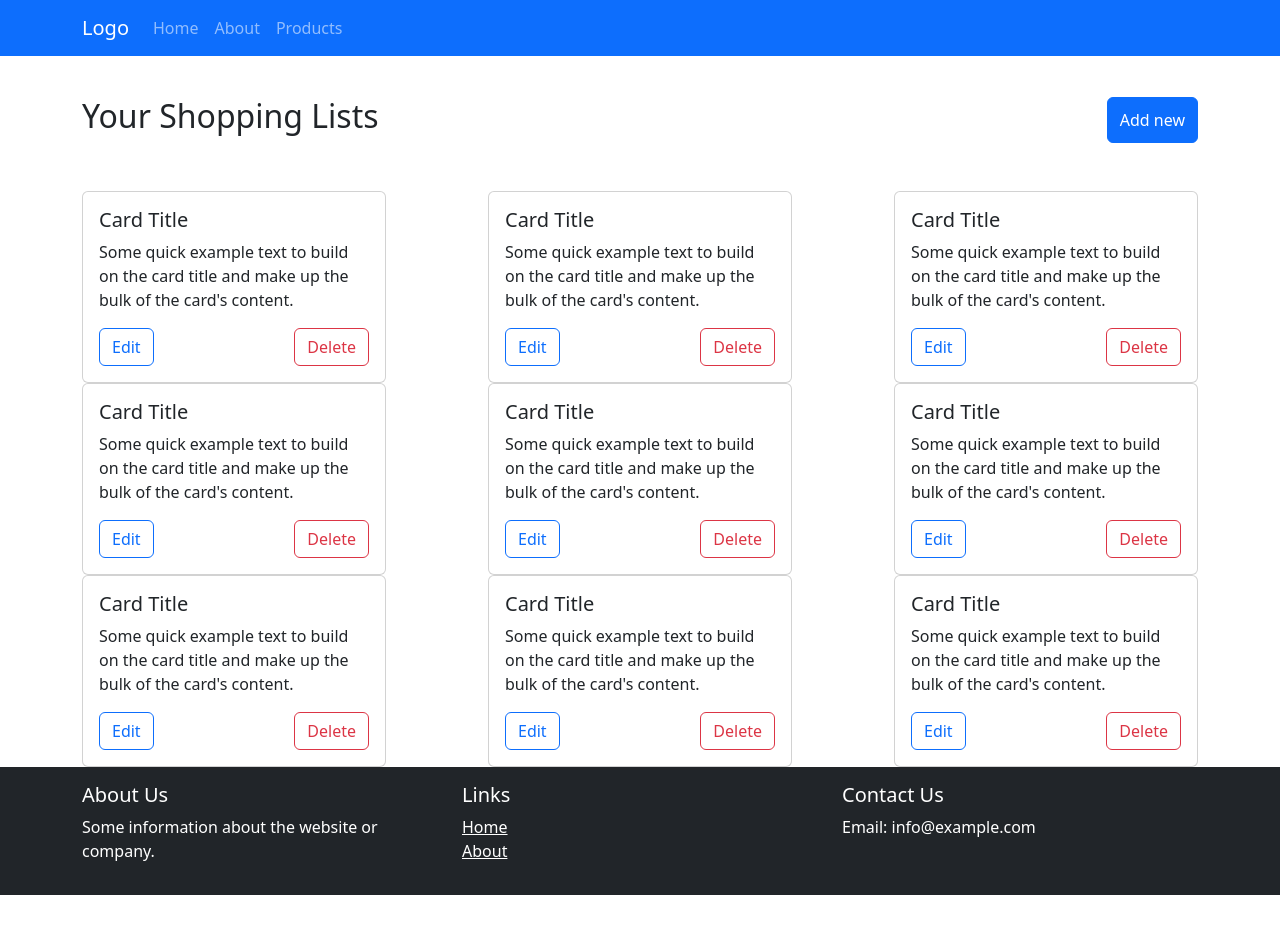
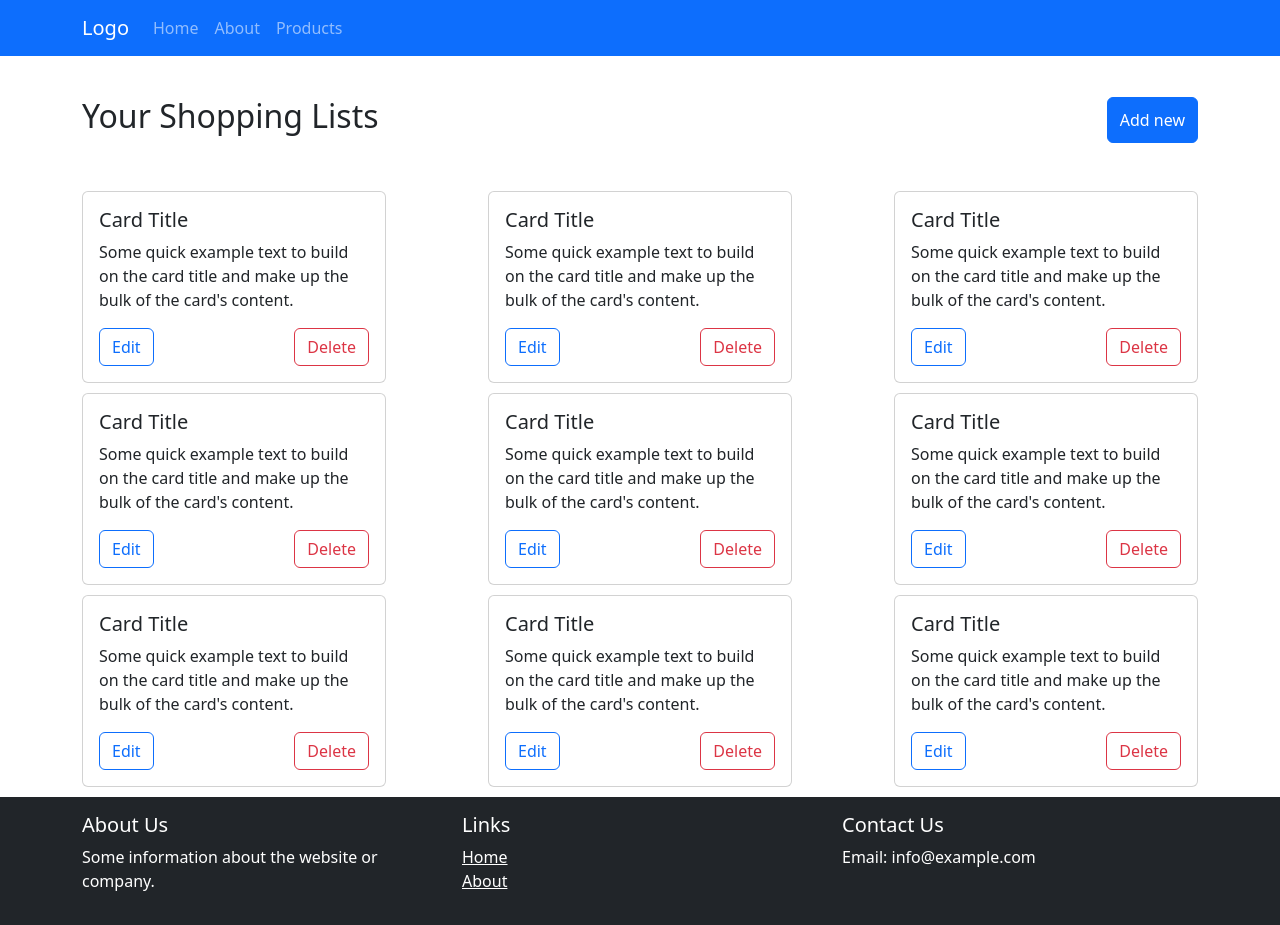
Before and after one commit to neuefische/java-coffee-beans-teamproject-1, a React (Vite) app in the folder frontend/: page / in a window 1280 px wide. Before the commit the page ends 895 px from the top, so only its background shows below. Built offline with nearby package versions, Linux system fonts and the light colour scheme.

Commit message:
Lists component some css added

```diff
--- a/frontend/src/components/List.tsx
+++ b/frontend/src/components/List.tsx
@@ -2,7 +2,7 @@ import {Button, Card} from "react-bootstrap";
 
 const List = () =>{
     return (<>
-            <Card style={{ width: '19rem' }}>
+            <Card className="list-card">
                 <Card.Body>
                     <Card.Title>Card Title</Card.Title>
                     <Card.Text>
--- a/frontend/src/styles/List.css
+++ b/frontend/src/styles/List.css
@@ -15,3 +15,8 @@
     justify-content: space-between;
     margin-top: 3px;
 }
+
+.list-card{
+    width: 19rem;
+    margin-bottom: 10px;
+}
```
